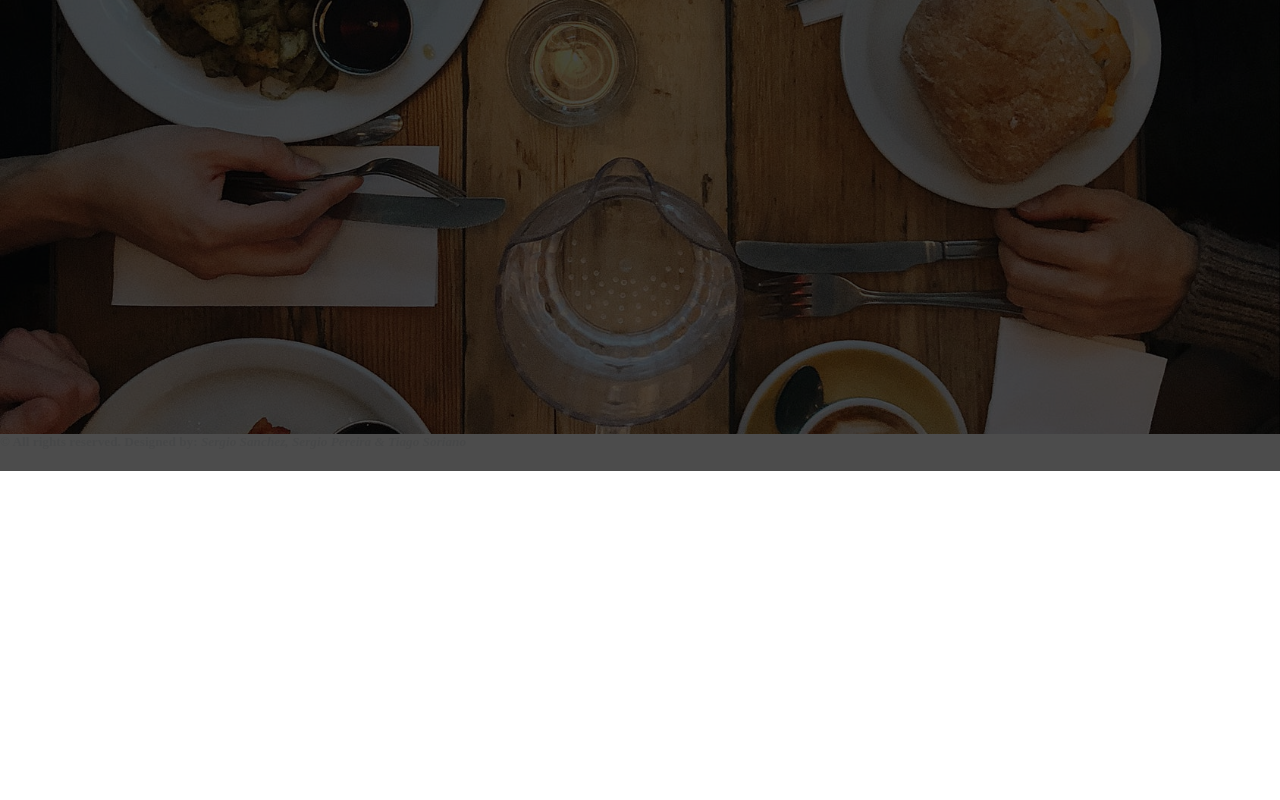
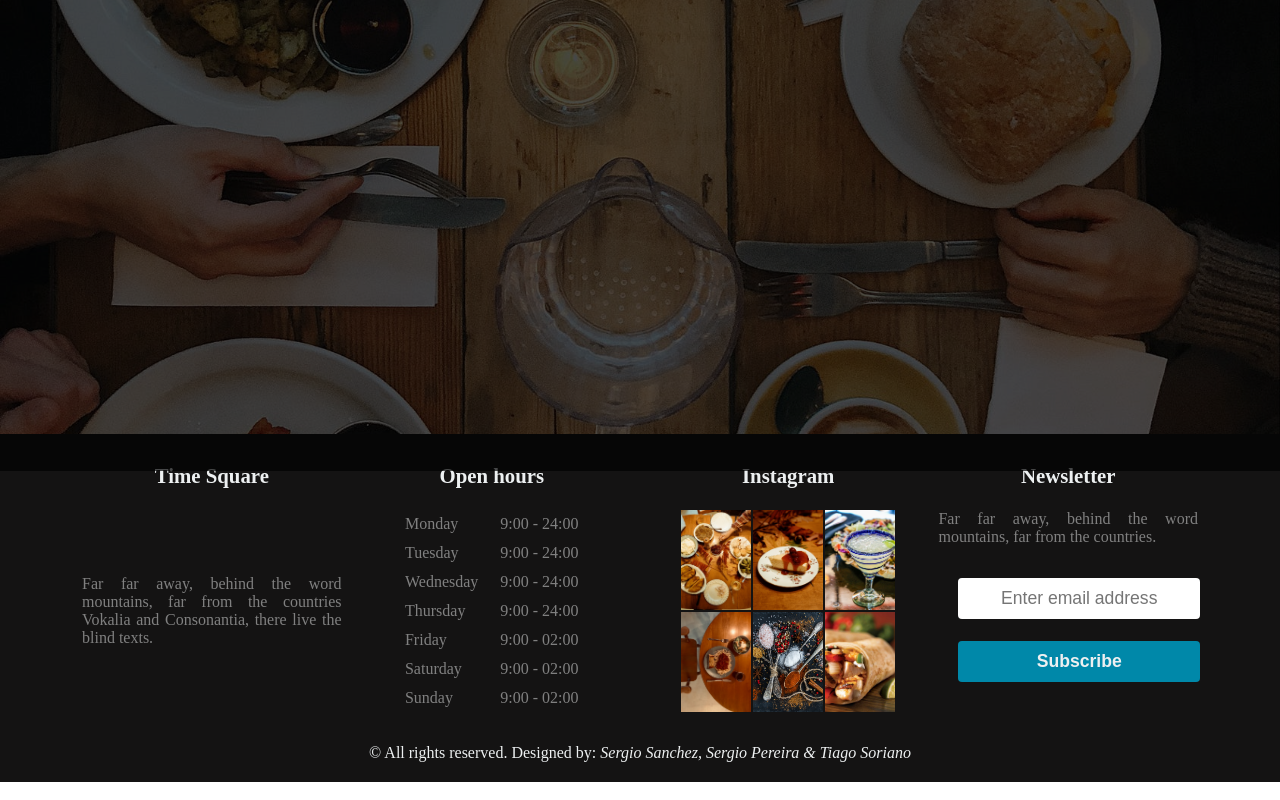
Before and after one commit to sergiosanchezs/Web-I-Project, a website: page index.html in a window 1280 px wide. Shown: the part 329-1129 px from the top of the page. Before the commit the page ends 800 px from the top, so only its background shows below. Drawn offline with Linux system fonts and the light colour scheme.

Commit message:
footer with background images

```diff
--- a/css/styles.css
+++ b/css/styles.css
@@ -38,64 +38,7 @@ li, a, button {
   text-decoration: none;
 }
 
-/****************** This is the Nav Bar ********************/
-.nav {
-  display: flex;
-  position: absolute;
-  /* top: 2.5em; */
-  top: 50px;
-  left: 0;
-  right: 0;
-  justify-content: space-between;
-  align-items: center;
-  padding: 30px 10%;
-  /* background-color: rgba(255, 255, 255, 0.05); */
-  border-bottom: 1px solid rgba(255, 255, 255, 0.1);
-}
-
-.logo, .logo a{
-  font-weight: bolder;
-  font-size: 30px;
-  cursor: pointer;
-  /* color: #0088a9; */
-}
-
-.nav__links {
-  list-style: none;
-}
-
-.nav__links li {
-  display: inline-block;
-  padding: 0px 20px;
-}
-
-.nav__links li a {
-  transition: all 0.3s ease 0s;
-  /* color: #0088a9; */
-}
-
-.nav__links li a:hover {
-  transition: all 0.3s ease 0s;
-  color: #0088a9;
-}
-
-.nav__links li a:active { /* When the link is active it has a color */
-  color: #c8a97e;
-}
-
-button {
-  padding: 9px 29px;
-  background-color: rgba(0, 136, 169, 1);
-  border: none;
-  border-radius: 50px;
-  cursor: pointer;
-  transition: all 0.3s ease 0s;
-}
-
-button:hover {
-  background-color: rgba(0, 136, 169, 0.6);
-}
-
+/********************************************************/
 /**************** This is the info bar ******************/
 .wrap_info {
   position: absolute;
@@ -122,3 +65,159 @@ button:hover {
   padding: 0px 100px;
   color: rgba(255, 255, 255, 0.5)
 }
+
+/********************************************************/
+/***************** This is the Nav Bar ******************/
+.nav {
+  display: flex;
+  position: absolute;
+  top: 50px;
+  left: 0;
+  right: 0;
+  justify-content: space-between;
+  align-items: center;
+  padding: 20px 10%;
+  border-bottom: 1px solid rgba(255, 255, 255, 0.1);
+}
+
+.logo, .logo a{
+  font-weight: bolder;
+  font-size: 30px;
+  cursor: pointer;
+}
+
+.nav__links {
+  list-style: none;
+}
+
+.nav__links li {
+  display: inline-block;
+  padding: 0px 20px;
+}
+
+.nav__links li a {
+  transition: all 0.3s ease 0s;
+}
+
+.nav__links li a:hover {
+  transition: all 0.1s ease 0s;
+  color: #0088a9;
+}
+
+.nav__links li a:active { /* When the link is active it has a color */
+  color: #c8a97e;
+}
+
+button {
+  padding: 9px 29px;
+  background-color: rgba(0, 136, 169, 1);
+  border: none;
+  border-radius: 50px;
+  cursor: pointer;
+  transition: all 0.3s ease 0s;
+}
+
+button:hover {
+  background-color: rgba(0, 136, 169, 0.6);
+}
+
+
+
+/********************************************************/
+/* All CSS related with the footer */
+caption {
+  font-weight: bold;
+  padding: 20px 20px;
+  font-size: 1.3rem;
+}
+footer {
+  background-color:#141313;
+}
+.f1{
+  display:flex;
+  padding:10px;
+}
+.d3{
+  justify-content: center;
+  display:flex;
+  width:50%;
+  /* padding: 10px 10px; */
+}
+.d3:first-child {
+  padding-left: 70px;
+}
+
+.d3:last-child {
+  padding-right: 70px;
+}
+
+table{
+  color:White;
+}
+td{
+  color:Grey;
+}
+#box1, #box4{
+  text-align:justify;
+}
+#box2 td {
+  padding: 2px 10px;
+}
+#box3 img {
+  height: 100px;
+  width: 70px;
+}
+
+#img1 {
+  background-image: url('../images/insta1.jpg');
+}
+#img2 {
+  background-image: url('../images/insta2.jpg');
+}
+#img3 {
+  background-image: url('../images/insta3.jpg');
+}
+#img4 {
+  background-image: url('../images/insta4.jpg');
+}
+#img5 {
+  background-image: url('../images/insta5.jpg');
+}
+#img6  {
+  background-image: url('../images/insta6.jpg');
+}
+.img {
+  height: 100px;
+  width: 70px;
+  background-size: cover;
+  background-repeat: no-repeat;
+  background-position: center center;
+}
+#copyright {
+  padding: 20px;
+  text-align: center;
+}
+
+.form {
+  text-align: center;
+  padding: 10px 20px;
+
+}
+.form input {
+  width: 110%;
+  padding: 10px 20px;
+  text-align: center;
+  border-radius: 4px;
+  font-size: 1.1rem;
+  border: none !important;
+}
+.t {
+  padding-top: 30px;
+}
+.b {
+  background-color: rgba(0, 136, 169, 1);
+  text-decoration: none;
+  font-weight: 600;
+
+
+}
--- a/index.html
+++ b/index.html
@@ -34,12 +34,64 @@
 		</div>
 		<!-- End NAVBAR -->
 	</header>
+
+	<!-- Start main -->
 	<main>
 
 	</main>
+	<!-- End main -->
+
+	<!-- Start Footer -->
 	<footer>
-		<h5>&copy; All rights reserved. Designed by: <i>Sergio Sanchez, Sergio Pereira &amp Tiago Soriano</i></h5>
+		<div class="f1">
+			<div id="box1" class="d3">
+					<table>
+							<caption>Time Square</caption>
+							<tr><td>Far far away, behind the word mountains, far from the countries Vokalia and Consonantia,
+								there live the blind texts.</td></tr>
+					</table>
+			</div>
+			<div id="box2" class="d3">
+					<table>
+							<caption>Open hours</caption>
+							<tr><td>Monday</td><td>9:00 - 24:00</td></tr>
+							<tr><td>Tuesday</td><td>9:00 - 24:00</td></tr>
+							<tr><td>Wednesday</td><td>9:00 - 24:00</td></tr>
+							<tr><td>Thursday</td><td>9:00 - 24:00</td></tr>
+							<tr><td>Friday</td><td>9:00 - 02:00</td></tr>
+							<tr><td>Saturday</td><td>9:00 - 02:00</td></tr>
+							<tr><td>Sunday</td><td>9:00 - 02:00</td></tr>
+					</table>
+			</div>
+			<div id="box3" class="d3">
+					<table>
+							<caption>Instagram</caption>
+							<tr>
+								<td><div id="img1" class="img"></div></td>
+								<td><div id="img2" class="img"></div></td>
+								<td><div id="img3" class="img"></div></td>
+							</tr>
+							<tr>
+									<td><div id="img4" class="img"></div></td>
+									<td><div id="img5" class="img"></div></td>
+									<td><div id="img6" class="img"></div></td>
+							</tr>
+					</table>
+			</div>
+			<div id="box4" class="d3">
+				<form action="" method="POST">
+					<table>
+							<caption>Newsletter</caption>
+							<tr><td>Far far away, behind the word mountains, far from the countries.</td></tr>
+							<tr><td class="form t"><input type="email" name="email" placeholder="Enter email address"></td></tr>
+							<tr><td class="form"><input type="submit" name="Subscribe" value="Subscribe" class="b"></td></tr>
+					</table>
+				</form>
+			</div>
+		</div>
+		<div id="copyright">&copy; All rights reserved. Designed by: <i>Sergio Sanchez, Sergio Pereira &amp Tiago Soriano</i></div>
 	</footer>
+
 
 	<br>
 </body>
```
Also changed, not shown: images/insta1.jpg (added), images/insta2.jpg (added), images/insta3.jpg (added), images/insta4.jpg (added), images/insta5.jpg (added), images/insta6.jpg (added).
